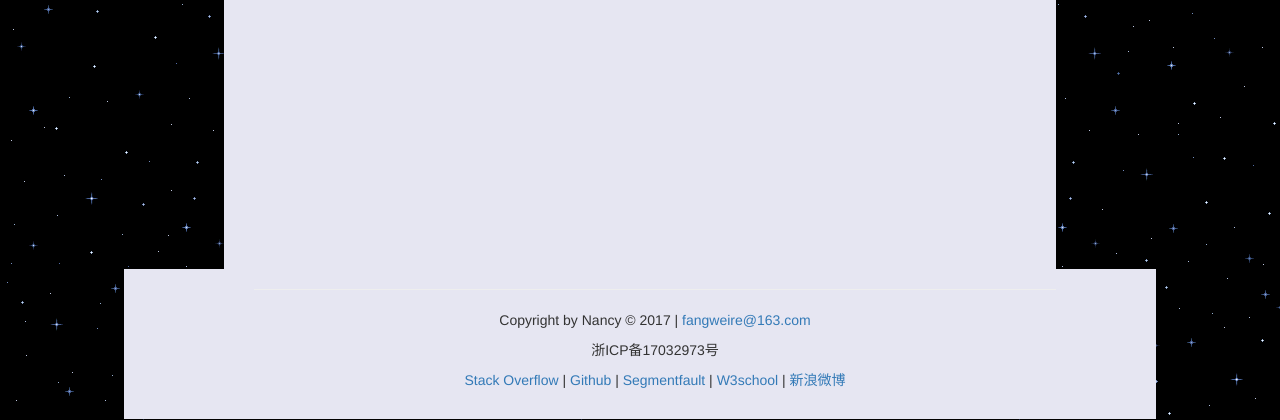
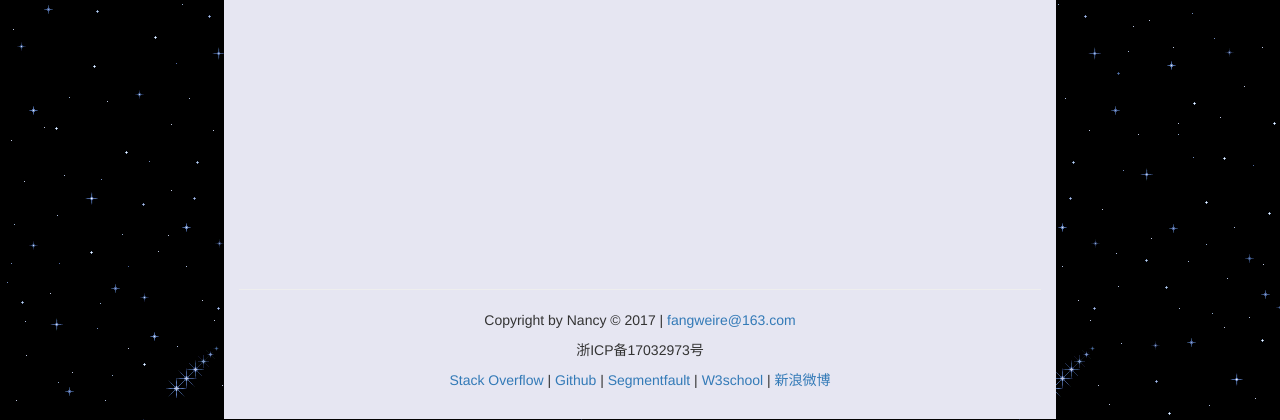
Before and after one commit to fangweiren/Flask_web, a Flask app: page /auth/reset in a window 1280 px wide. Shown: the part 603-1023 px from the top of the page. Run offline with Flask 2, Linux system fonts and the light colour scheme; some libraries are stand-ins or nearby versions.

Commit message:
修复footer定位偏差

```diff
--- a/app/main/views.py
+++ b/app/main/views.py
@@ -89,6 +89,7 @@
 
 
 @main.route('/post/<int:id>', methods=['GET', 'POST'])
+@login_required
 def post(id):
 	post = Post.query.get_or_404(id)
 	form = CommentForm()
--- a/app/static/styles.css
+++ b/app/static/styles.css
@@ -8,7 +8,7 @@
 }
 div.left-footer {
 	position: absolute;
-	width: 115px;
+	width: 100px;
 	height: 150px;
 	background: #E6E6F2;
 	left: -100px;
@@ -55,6 +55,7 @@
 	position: absolute;
 	width: 100%;
 	height: 150px;
+	left: 0px;
 	bottom: -150px;
 }
 
--- a/app/templates/base.html
+++ b/app/templates/base.html
@@ -104,12 +104,14 @@
 			</p>
 			<br>
 		</div>
+		{% if current_user.is_authenticated %}
 		<div class="left-footer">
 			<p></p>
 		</div>
 		<div class="right-footer">
 			<p></p>
 		</div>
+		{% endif %}
 	{% endblock %}
 	</div>
 {% endblock %}
```
Also changed, not shown: 1 other file.
